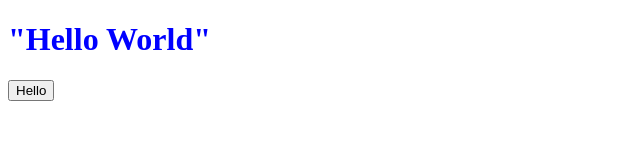
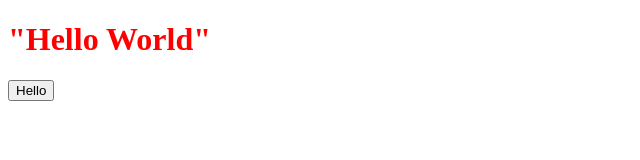
Before and after one commit to pcyu/gulpboilerplate, a website: page public/index.html in a window 1280 px wide. Shown: the whole page, without its empty margins (0-640 px from the left). Drawn offline with nearby package versions, Linux system fonts and the light colour scheme.

Commit message:
changed color to red

```diff
--- a/public/style.css
+++ b/public/style.css
@@ -1,3 +1,3 @@
 h1 {
-  color: blue
+  color: red
 }
```
